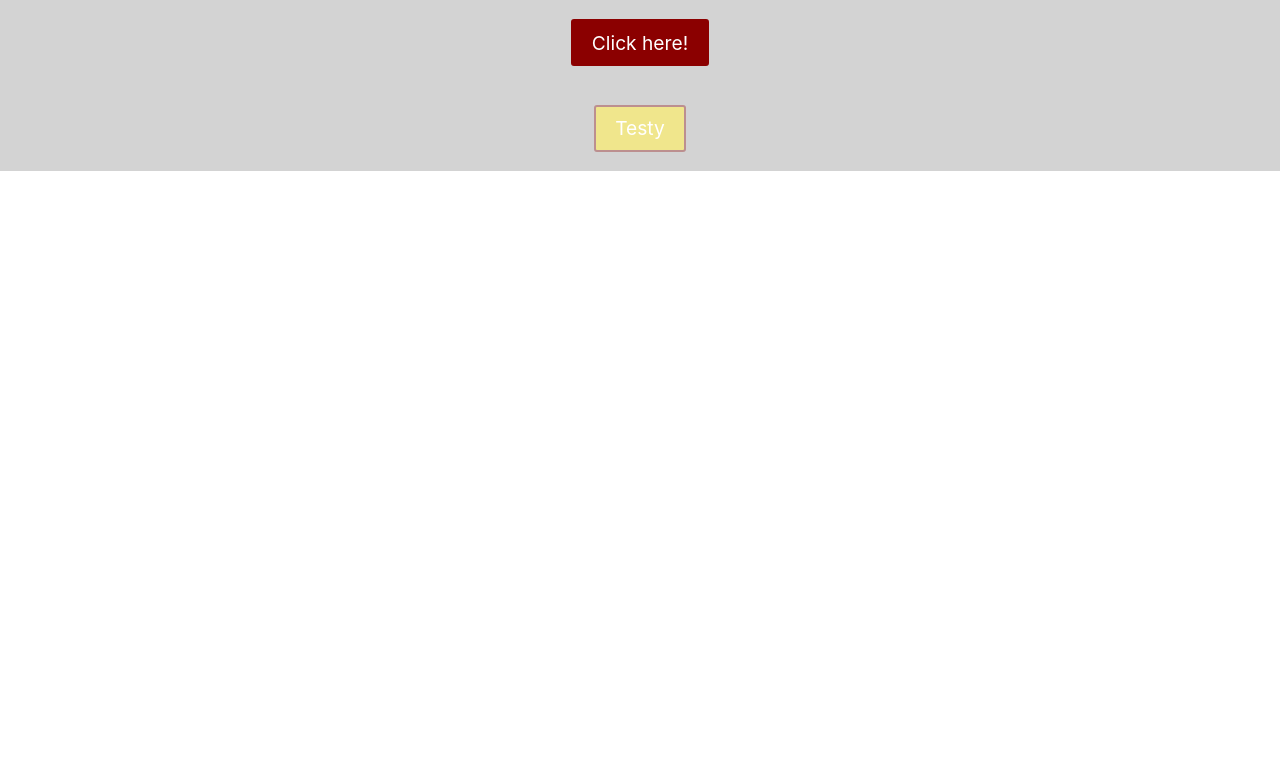
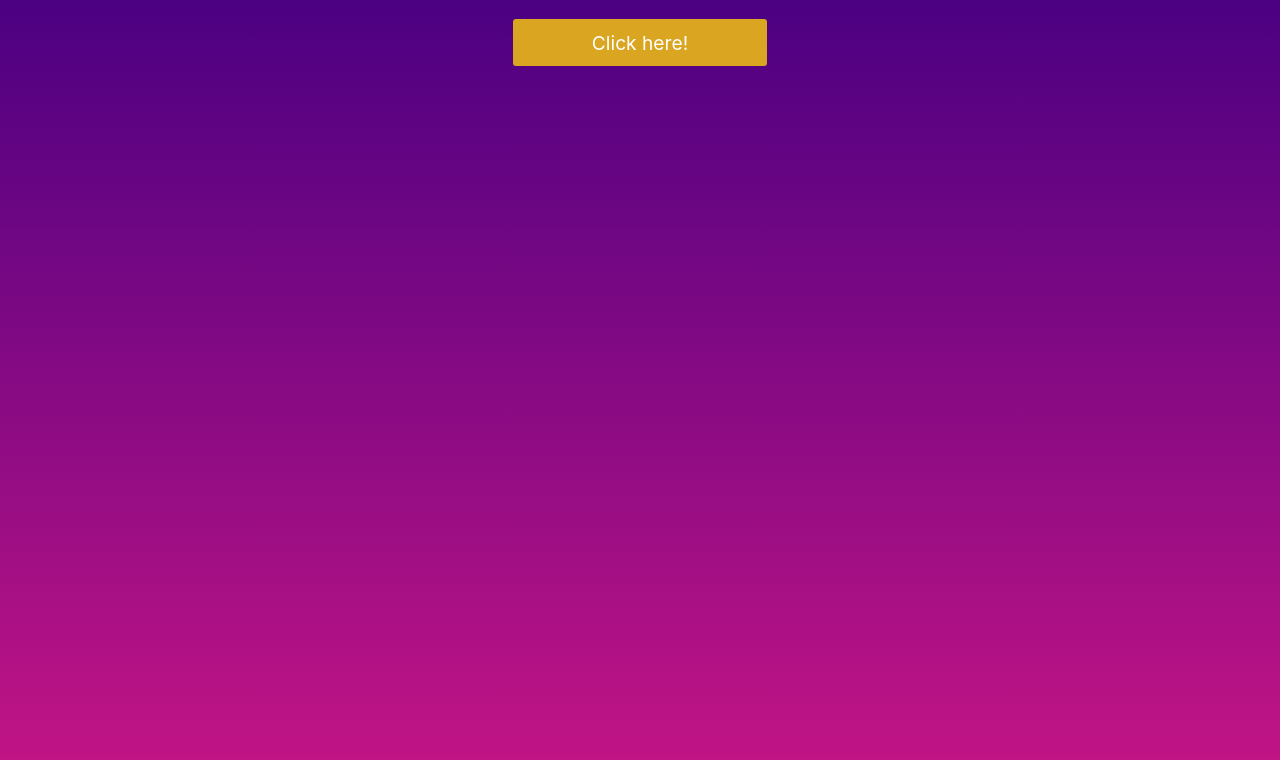
Before and after one commit to Daniel-K-Miller/Random-Nordic-Fact, a React (Create React App) app: page / in a window 1280 px wide. Shown: the top 760 px of the page. Built offline with nearby package versions, Linux system fonts and the light colour scheme.

Commit message:
Split up into component files

```diff
--- a/src/App.js
+++ b/src/App.js
@@ -1,43 +1,16 @@
 import React, { Component } from 'react';
 import styled, { css } from 'styled-components';
+import PrimButton from './modules/PrimButton.js';
+import ResetButton from './modules/ResetButton.js'
 
 const Wrapper = styled.section`
-  background: lightgrey;
-  display: flex;
-  justify-content: center;
-  flex-direction: column;
+  display: block;
+  text-align: center;
+  margin: 0 auto;
 `
 const InnerWrapper = styled.article`
   display: block;
   margin: 0 auto;
-`
-
-const Button = styled.a`
-  color: white;
-  padding: .5em 1em;
-  font-size: 1.2em;
-  background: rosybrown;
-  border: 2px solid rosybrown;
-  border-radius: 3px;
-  text-align: center;
-  display: inline-block;
-  margin: 1em;
-  text-decoration: none;
-  cursor: pointer;
-  ${props => props.styles === 'primary' && css`
-  background: darkred;
-  color: white;
-  border: 2px solid darkred;
-  `}
-  ${props => props.styles === 'secondary' && css`
-  background: forestgreen;
-  border: 2px solid forestgreen;
-  color: white;
-  `}
-`
-const ExtendedButton = styled(Button)`
-  background: khaki;
-  display: flex;
 `
 
 class App extends Component {
@@ -64,17 +37,10 @@ class App extends Component {
     return (
       <Wrapper>
         <InnerWrapper>
-          <Button styles={this.state.styles} onClick={this.handleClick}>
-            {this.state.text}
-          </Button>
-          {this.state.text === "Clicked!" && <Button onClick={this.handleReset}>
-            Reset
-        </Button>}
+          <PrimButton styles={this.state.styles} onChange={this.handleClick} text={this.state.text} />
         </InnerWrapper>
         <InnerWrapper>
-          <ExtendedButton target="_blank" href="https://www.google.co.uk">
-            Testy
-          </ExtendedButton>
+          <ResetButton text={this.state.text} onChange={this.handleReset} />
         </InnerWrapper>
       </Wrapper>
     );
--- a/src/index.css
+++ b/src/index.css
@@ -1,6 +1,8 @@
 body {
   margin: 0;
   padding: 0;
+  background: linear-gradient(indigo, mediumvioletred);
+  height: 100vh;
   font-family: -apple-system, BlinkMacSystemFont, "Segoe UI", "Roboto", "Oxygen",
     "Ubuntu", "Cantarell", "Fira Sans", "Droid Sans", "Helvetica Neue",
     sans-serif;
--- /dev/null
+++ b/src/modules/PrimButton.js
@@ -0,0 +1,39 @@
+import React, { Component } from 'react';
+import styled, { css } from 'styled-components';
+
+const Button = styled.a`
+  color: white;
+  padding: .5em 1em;
+  font-size: 1.2em;
+  background: rosybrown;
+  border: 2px solid rosybrown;
+  border-radius: 3px;
+  text-align: center;
+  display: inline-block;
+  margin: 1em;
+  width: 11em;
+  text-decoration: none;
+  cursor: pointer;
+  ${props => props.styles === 'primary' && css`
+  background: 	goldenrod;
+  color: white;
+  border: 2px solid goldenrod;
+  `}
+  ${props => props.styles === 'secondary' && css`
+  background: forestgreen;
+  border: 2px solid forestgreen;
+  color: white;
+  `}
+`
+
+class PrimButton extends Component {
+    render() {
+        return (
+            <Button styles={this.props.styles} onClick={this.props.onChange}>
+                {this.props.text}
+            </Button>
+        );
+    }
+}
+
+export default PrimButton;
--- /dev/null
+++ b/src/modules/ResetButton.js
@@ -0,0 +1,31 @@
+import React, { Component } from 'react';
+import styled, { css } from 'styled-components';
+
+const Button = styled.a`
+  color: white;
+  padding: .5em 1em;
+  font-size: 1.2em;
+  background: rosybrown;
+  border: 2px solid rosybrown;
+  border-radius: 3px;
+  text-align: center;
+  display: inline-block;
+  margin: 1em;
+  width: 6em;
+  text-decoration: none;
+  cursor: pointer;
+`
+
+class ResetButton extends Component {
+  render() {
+    return (
+      <React.Fragment>
+        {this.props.text === "Clicked!" && <Button onClick={this.props.onChange}>
+          Reset
+          </Button>}
+      </React.Fragment>
+    );
+  }
+}
+
+export default ResetButton;
```
